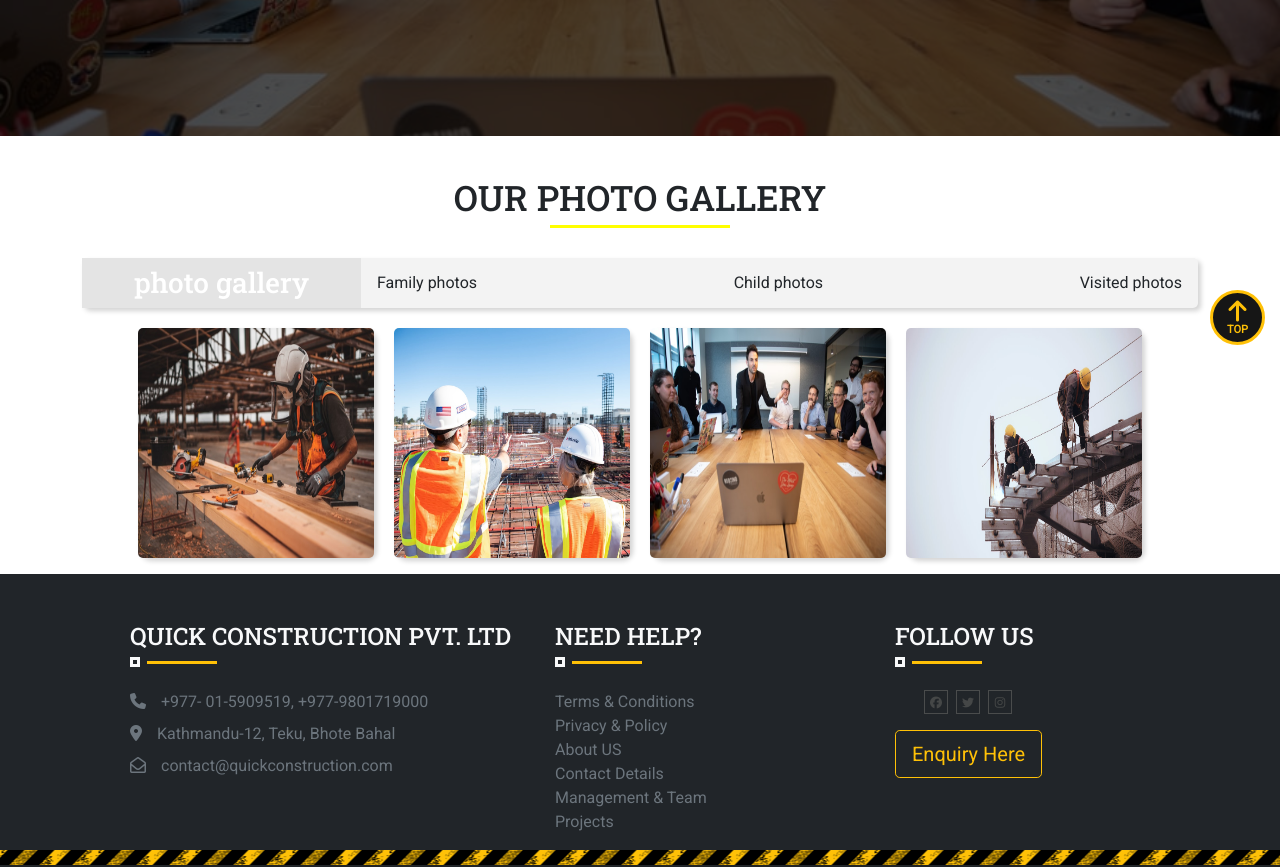
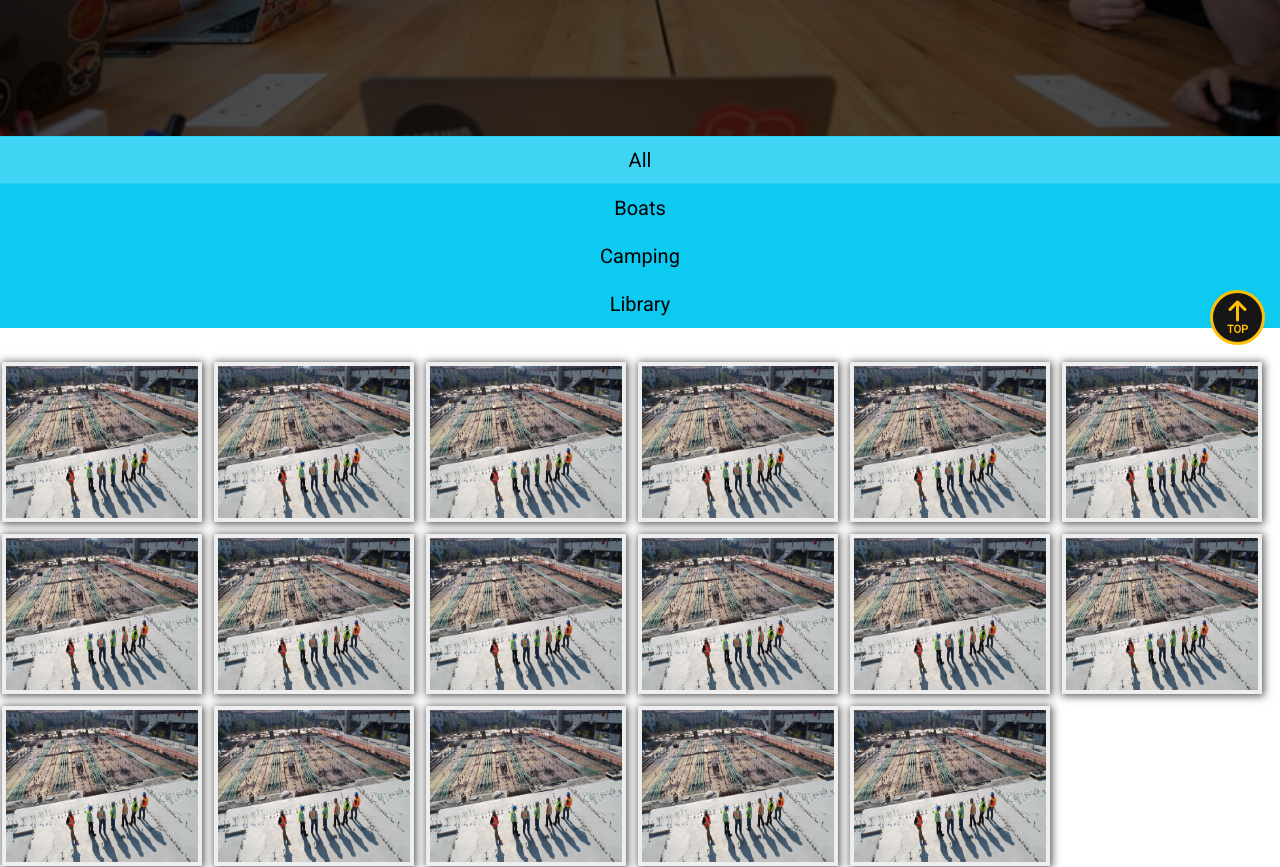
Before and after one commit to BhavaniAnu/QCorporate, an Angular app: page /gallery in a window 1280 px wide. Shown: the part 440-1307 px from the top of the page. Built offline with nearby package versions, Linux system fonts and the light colour scheme.

Commit message:
gallery-angular

```diff
--- a/src/app/app-routing.module.ts
+++ b/src/app/app-routing.module.ts
@@ -3,6 +3,7 @@ import { PreloadAllModules, RouterModule, Routes } from '@angular/router';
 import { AboutUsComponent } from './modules/about-us/about-us.component';
 import { ContactUSComponent } from './modules/contact-us/contact-us.component';
 import { GalleryComponent } from './modules/gallery/gallery.component';
+import { ImageComponent } from './modules/image/image.component';
 import { ProjectsComponent } from './modules/projects/projects.component';
 import { ServicesComponent } from './modules/services/services.component';
 
@@ -16,6 +17,7 @@ const routes: Routes = [
   { path: 'projects', component: ProjectsComponent },
   { path: 'contact-us', component: ContactUSComponent },
   { path: 'services', component: ServicesComponent },
+  { path: 'image/:id', component: ImageComponent },
   { path: 'gallery', component: GalleryComponent }
   // {path: '**', component: PageNotfoundComponent},
 ];
--- a/src/app/modules/gallery/gallery.component.html
+++ b/src/app/modules/gallery/gallery.component.html
@@ -6,9 +6,9 @@
       </div>
     </div>
   </div>
-<div class="col-md-12 col-sm-12 col-xs-12 col-xl-12 p-0 photo my-3">
+<!-- <div class="col-md-12 col-sm-12 col-xs-12 col-xl-12 p-0 photo my-3"> -->
     <!-- <input type="radio" name="photos" id="check1" checked>  -->
-    <input type="radio" name="photos" id="check2" checked>
+    <!-- <input type="radio" name="photos" id="check2" checked>
     <input type="radio" name="photos" id="check3">
     <input type="radio" name="photos" id="check4">
     <div class="container">
@@ -22,16 +22,16 @@
                         </h3>
                     </div>
                     <div class="col-md-9 p-0 px-3">
-                        <div class="d-flex justify-content-between">
+                        <div class="d-flex justify-content-between"> -->
                             <!-- <label for="check1">All photos</label> -->
-                            <label for="check2">Family photos</label>
+                            <!-- <label for="check2">Family photos</label>
                             <label for="check3">Child photos</label>
                             <label for="check4">Visited photos</label>
                         </div>
                     </div>
                 </div>
             </div>
-        </div>
+        </div> -->
         <!-- <div class="col-md-12 p-0">
                 <div class="row m-0 photo-gallery">
                     <div class="col-md-3 p-0">
@@ -97,7 +97,7 @@
                 </div>
 
         </div> -->
-        <div class="photo-gallery">
+        <!-- <div class="photo-gallery">
             <div class="pic place">
                 <img src="../../../assets/construction-1.jpg">
             </div>
@@ -134,9 +134,9 @@
             <div class="pic child">
                 <img src="../../../assets/construction-5.jpg">
             </div>
-        </div>
-    </div>
-</div>
+        </div> -->
+    <!-- </div>
+</div> -->
 
 <!-- <div class="section-head text-center mt-5">
     <h2 class="text-uppercase">OUR GALLERY</h2>
@@ -225,3 +225,16 @@
         </div>
     </div>
 </div> -->
+<div class="row">
+	<button class="btn btn-lg btn-info" [class.active]="filterBy=='all'" (click)="filterBy='all'">All</button>
+	<button class="btn btn-lg btn-info" [class.active]="filterBy=='boats'" (click)="filterBy='boats'">Boats</button>
+	<button class="btn btn-lg btn-info" [class.active]="filterBy=='camping'" (click)="filterBy='camping'">Camping</button>
+	<button class="btn btn-lg btn-info" [class.active]="filterBy=='library'" (click)="filterBy='library'">Library</button>
+	<ul class="thumbnailsList">
+		<li *ngFor="let image of visibleImages">
+			<a [routerLink] = "['/image', image.id]">
+				<img src="{{image.url}}" class="tn" width="200" height="160">
+			</a>
+		</li>
+	</ul>
+</div>
--- a/src/app/modules/gallery/gallery.component.scss
+++ b/src/app/modules/gallery/gallery.component.scss
@@ -289,3 +289,17 @@ h1,h2,h3{
 //     box-shadow: 2px 2px 6px 0px  rgba(0,0,0,0.3);
 //     max-width: 100%;
 //   }
+ul {
+	padding: 0;
+	width: 1288px;
+	margin: 28px auto;
+}
+li{
+	display: inline;
+}
+
+.tn{
+	margin: 6px;
+	border: 4px solid #eee;
+	box-shadow: #555 1px 1px 8px 1px;
+}
--- a/src/app/modules/gallery/gallery.component.ts
+++ b/src/app/modules/gallery/gallery.component.ts
@@ -1,15 +1,20 @@
-import { Component, OnInit } from '@angular/core';
+import { Component, Input, OnChanges, OnInit } from '@angular/core';
+import { ImageService } from '../image/shared/image.service';
 
 @Component({
   selector: 'app-gallery',
   templateUrl: './gallery.component.html',
   styleUrls: ['./gallery.component.scss']
 })
-export class GalleryComponent implements OnInit {
+export class GalleryComponent implements OnChanges {
+  @Input() filterBy?: string = 'all'
+	visibleImages: any[] = [];
+  constructor(private imageService: ImageService) {
+    this.visibleImages = this.imageService.getImages();
+   }
 
-  constructor() { }
-
-  ngOnInit(): void {
+  ngOnChanges() {
+    this.visibleImages = this.imageService.getImages();
   }
 
 }
--- /dev/null
+++ b/src/app/modules/image/image.component.html
@@ -0,0 +1,12 @@
+<div class="row">
+	<div class="col-md-12">
+		<div [ngStyle]="{'background-image':'url('+ image.url +')'}" class="img-container"></div>
+	</div>
+</div>
+<div class="row">
+	<div class="col-md-12 caption-row">
+		<span id = "caption">
+			{{ image.caption }}
+		</span>
+	</div>
+</div>
--- /dev/null
+++ b/src/app/modules/image/image.component.scss
@@ -0,0 +1,21 @@
+.img-container {
+	margin: 45px auto 15px auto;
+	box-shadow: #555 1px 2px 8px 1px;
+	min-height: 425px;
+	width: 640px;
+	background-position: center;
+	background-repeat: no-repeat;
+	align-content: center;
+}
+#caption {
+	font-size: 1.3em;
+	font-family: "Open Sans", sans-serif;
+	padding: 18px;
+	color: #222;
+	border: 2px solid #bbb;
+	width: 900px;
+}
+.caption-row {
+	padding: 24px;
+	text-align: center;
+}
--- /dev/null
+++ b/src/app/modules/image/image.component.ts
@@ -0,0 +1,20 @@
+import { Component, OnInit } from '@angular/core';
+import { ActivatedRoute } from '@angular/router';
+import { ImageService } from './shared/image.service';
+
+@Component({
+  selector: 'app-image',
+  templateUrl: './image.component.html',
+  styleUrls: ['./image.component.scss']
+})
+export class ImageComponent implements OnInit {
+  image:any
+  constructor(private imageService: ImageService, private route: ActivatedRoute) { }
+
+  ngOnInit(){
+    this.image = this.imageService.getImage(
+			+this.route.snapshot.params['id']
+		)
+  }
+
+}
--- /dev/null
+++ b/src/app/modules/image/shared/filter.pipe.ts
@@ -0,0 +1,10 @@
+import { Pipe, PipeTransform } from '@angular/core'
+
+@Pipe({name: 'imageFilter'})
+export class ImageFilterPipe implements PipeTransform{
+	transform(items: any[], criteria: string): any {
+		if(criteria === 'all') {return items} else return items.filter(item => {
+			return item.category === criteria;
+		});
+	}
+}
--- /dev/null
+++ b/src/app/modules/image/shared/image.service.ts
@@ -0,0 +1,32 @@
+import { Injectable } from '@angular/core';
+
+@Injectable()
+export class ImageService {
+	visibleImages:any = [];
+	getImages(){
+		return this.visibleImages = IMAGES.slice(0);
+	}
+	getImage(id: number){
+		return IMAGES.slice(0).find(image => image.id == id)
+	}
+}
+
+const IMAGES =[
+	{"id": 1, "category":"boats", "caption": "Purple Sunset", "url": "assets/construction-1.jpg"},
+	{"id": 2, "category": "boats", "caption": "On the way", "url": "assets/construction-1.jpg"},
+	{"id": 3, "category": "boats", "caption": "View from a above", "url": "assets/construction-1.jpg"},
+	{"id": 4, "category": "boats", "caption": "Pirate Style", "url": "assets/construction-1.jpg"},
+	{"id": 5, "category": "boats", "caption": "Perfect Parking Spot", "url": "assets/construction-1.jpg"},
+	{"id": 6, "category": "camping", "caption": "Night Sky", "url": "assets/construction-1.jpg"},
+	{"id": 7, "category": "camping", "caption": "View from inside the tent", "url": "assets/construction-1.jpg"},
+	{"id": 8, "category": "camping", "caption": "Starting the fire", "url": "assets/construction-1.jpg"},
+	{"id": 9, "category": "camping", "caption": "In the woods", "url": "assets/construction-1.jpg"},
+	{"id": 10, "category": "camping", "caption": "Mountains", "url": "assets/construction-1.jpg"},
+	{"id": 11, "category": "camping", "caption": "Camping is sharing", "url": "assets/construction-1.jpg"},
+	{"id": 12, "category": "camping", "caption": "Camping with Style", "url": "assets/construction-1.jpg"},
+	{"id": 13, "category": "library", "caption": "My Kind of Wall", "url": "assets/construction-1.jpg"},
+	{"id": 14, "category": "library", "caption": "Open Book", "url": "assets/construction-1.jpg"},
+	{"id": 15, "category": "library", "caption": "My favorite pillow", "url": "assets/construction-1.jpg"},
+	{"id": 16, "category": "library", "caption": "Books all over", "url": "assets/construction-1.jpg"},
+	{"id": 17, "category": "library", "caption": "Books all over", "url": "assets/construction-1.jpg"},
+]
```
Also changed, not shown: src/app/app.module.ts (+7 -2 lines), 1 other file (tests, documents, lock files or other folders).
